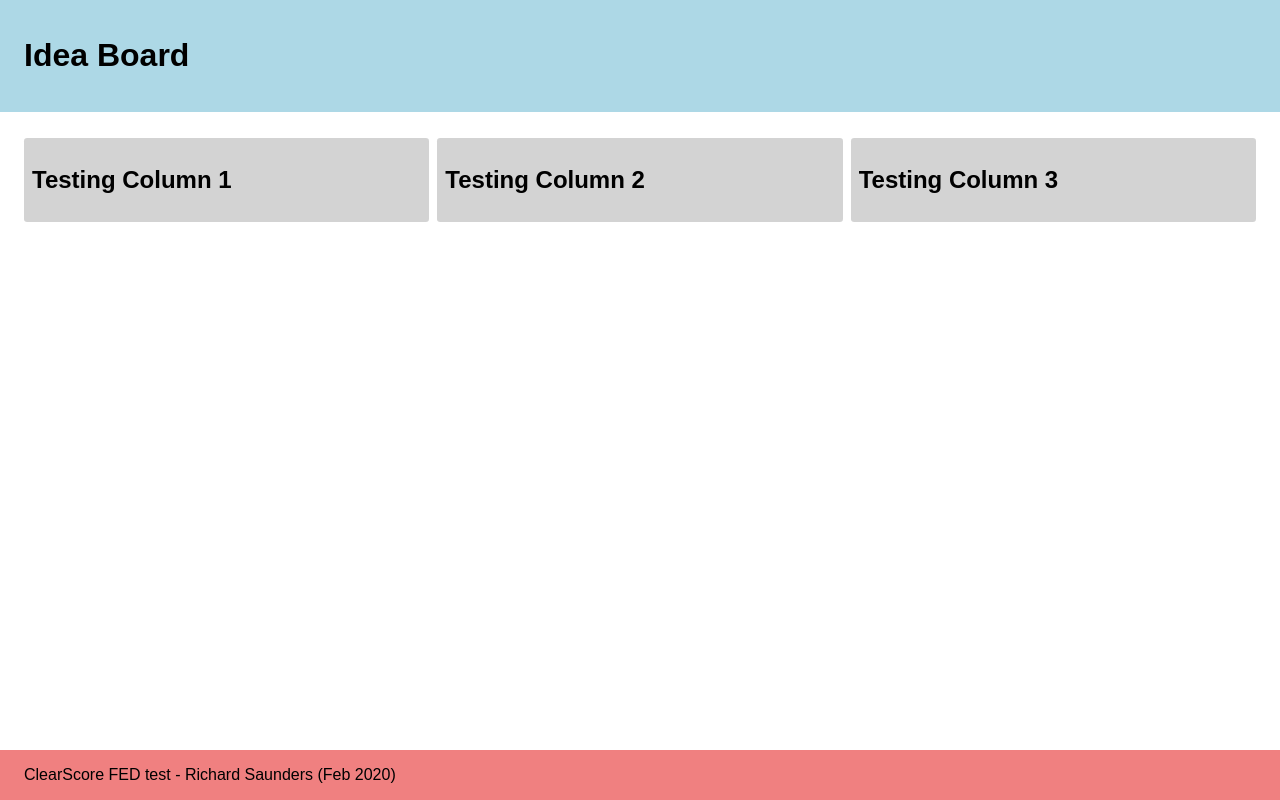
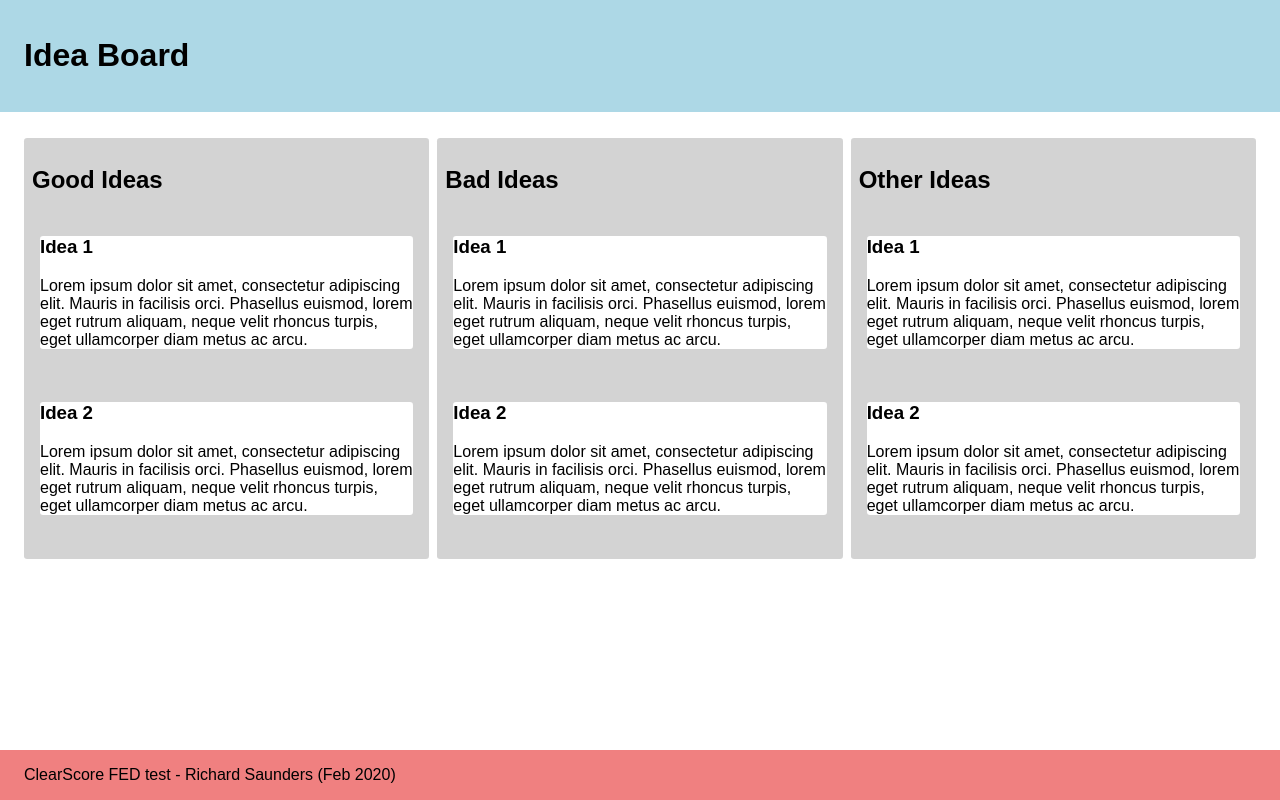
Before and after one commit to rs-saunders/clearscore-fed-test, a React (Create React App) app: page / in a window 1280 px wide. Built offline with nearby package versions, Linux system fonts and the light colour scheme.

Commit message:
render ideas from an ideas array
- created IdeaList & IdeaCard components
- tests added

```diff
--- a/src/App.js
+++ b/src/App.js
@@ -2,6 +2,32 @@
 import './App.css';
 import styles from './App.module.css';
 import ColumnLayout from './components/ColumnLayout';
+import IdeaList from './components/IdeaList';
+
+const ideas = [
+  {
+    title: 'Idea 1',
+    description: `
+      Lorem ipsum dolor sit amet,
+      consectetur adipiscing elit.
+      Mauris in facilisis orci.
+      Phasellus euismod, lorem eget rutrum aliquam,
+      neque velit rhoncus turpis,
+      eget ullamcorper diam metus ac arcu.
+      `,
+  },
+  {
+    title: 'Idea 2',
+    description: `
+      Lorem ipsum dolor sit amet,
+      consectetur adipiscing elit.
+      Mauris in facilisis orci.
+      Phasellus euismod, lorem eget rutrum aliquam,
+      neque velit rhoncus turpis,
+      eget ullamcorper diam metus ac arcu.
+      `,
+  },
+];
 
 export default class App extends Component {
   render() {
@@ -12,15 +38,18 @@
         </header>
         <main className={styles.main}>
           <ColumnLayout>
-            <section>
-              <h2>Testing Column 1</h2>
-            </section>
-            <section>
-              <h2>Testing Column 2</h2>
-            </section>
-            <section>
-              <h2>Testing Column 3</h2>
-            </section>
+            <IdeaList
+              title="Good Ideas"
+              ideas={ideas}
+            />
+            <IdeaList
+              title="Bad Ideas"
+              ideas={ideas}
+            />
+            <IdeaList
+              title="Other Ideas"
+              ideas={ideas}
+            />
           </ColumnLayout>
         </main>
         <footer className={styles.footer}>
--- /dev/null
+++ b/src/components/IdeaList/IdeaCard/index.js
@@ -0,0 +1,11 @@
+import React from 'react';
+import styles from './index.module.css';
+
+const IdeaCard = ({title, description}) => (
+  <div className={styles.container}>
+    <h3>{title}</h3>
+    <p>{description}</p>
+  </div>
+);
+
+export default IdeaCard;
--- /dev/null
+++ b/src/components/IdeaList/IdeaCard/index.module.css
@@ -0,0 +1,4 @@
+.container {
+  border-radius: .2rem;
+  background-color: white;
+}
--- /dev/null
+++ b/src/components/IdeaList/index.js
@@ -0,0 +1,21 @@
+import React from 'react';
+import styles from './index.module.css';
+import IdeaCard from './IdeaCard';
+
+const IdeaList = ({title = '', ideas = []}) => (
+  <section>
+    <h2>{title}</h2>
+    <ul className={styles.list}>
+      {ideas.map((idea) => (
+        <li
+          key={idea.title}
+          className={styles.item}
+        >
+          <IdeaCard {...idea} />
+        </li>
+      ))}
+    </ul>
+  </section>
+);
+
+export default IdeaList;
--- /dev/null
+++ b/src/components/IdeaList/index.module.css
@@ -0,0 +1,9 @@
+.list {
+  padding: 0;
+}
+
+.item {
+  list-style-type: none;
+  padding: 0.25rem 0.5rem;
+  margin-bottom: 10px;
+}
```
Also changed, not shown: 1 other file (tests, documents, lock files or other folders).
